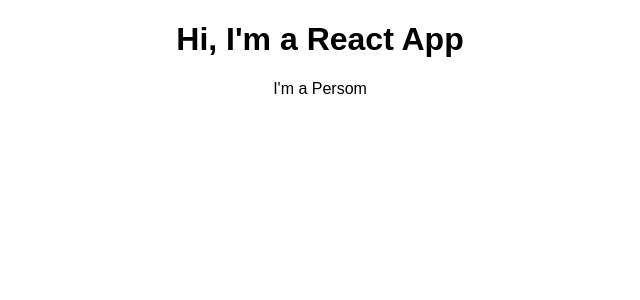
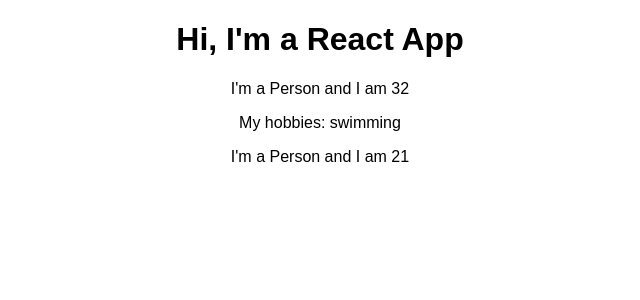
Before and after one commit to jacekpolak/react-udemy, a React (Create React App) app: page / in a window 1280 px wide. Shown: the top 300 px of the page, without its empty margins (320-960 px from the left). Built offline with nearby package versions, Linux system fonts and the light colour scheme.

Commit message:
Add props to simple component

```diff
--- a/src/App.js
+++ b/src/App.js
@@ -8,7 +8,10 @@
       <div className="App">
         <h1>Hi, I'm a React App</h1>
 
-        <Person />
+        <Person age="32">
+          My hobbies: swimming
+        </Person>
+        <Person age="21" />
       </div>
     );
   }
--- a/src/Person/Person.js
+++ b/src/Person/Person.js
@@ -1,7 +1,12 @@
 import React from 'react';
 
-const person = () => {
-    return <p>I'm a Persom</p>
+const person = (props) => {
+    return (
+        <div>
+            <p>I'm a Person and I am {props.age}</p>
+            <p>{props.children}</p>
+        </div>
+    )
 }
 
 export default person;
```
